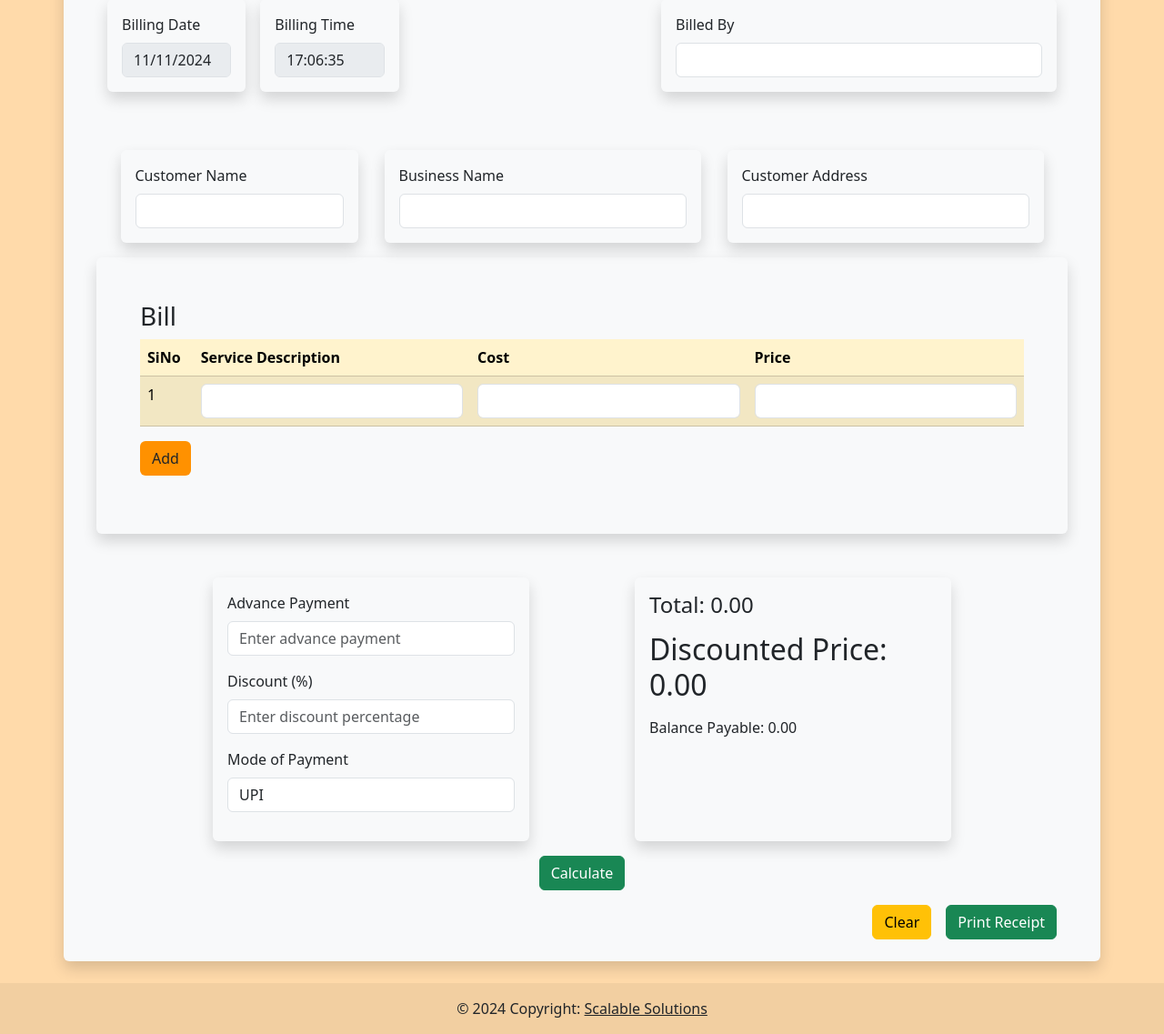
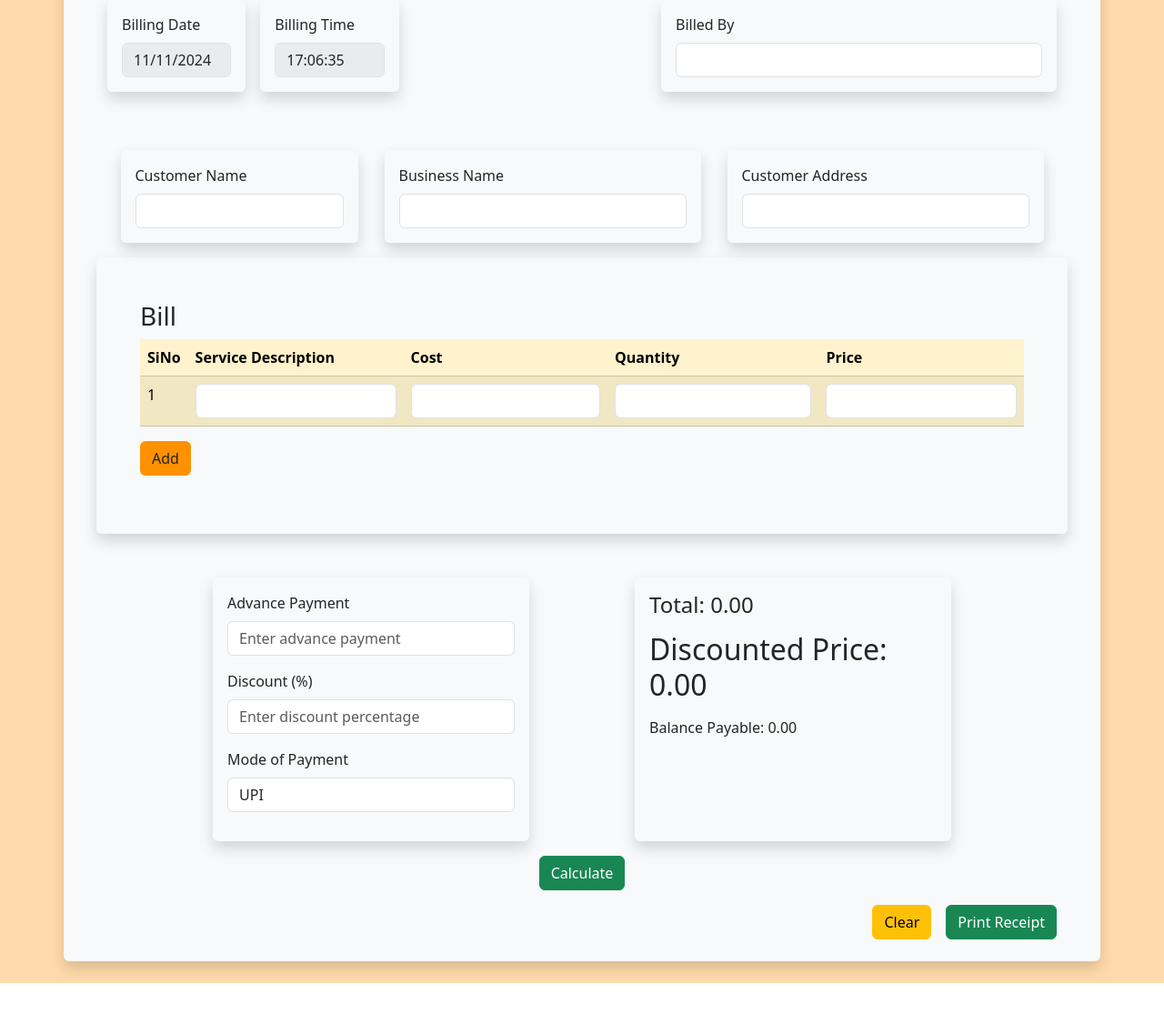
Before and after one commit to 4TechSadiq/Scalable-Billing, a Flask app: page / in a window 1280 px wide. Shown: the part 203-1340 px from the top of the page at 91% size. After the commit the page ends 1284 px from the top, so only its background shows below. Run offline with Flask 3, Linux system fonts and the light colour scheme.

Commit message:
Add additional fields to billing form for enhanced data collection

```diff
--- a/app.py
+++ b/app.py
@@ -6,11 +6,42 @@ app = Flask(__name__, template_folder='templates')
 @app.route('/', methods=['GET', 'POST'])
 def index():
     if request.method == 'POST':
-        print(request.form)
         billed_date = request.form.get('billed_date')
         billed_time = request.form.get('billed_time')
         biller_name = request.form.get('billed_by')
         invoice_no = request.form.get('invoice_no')
+        customer_name = request.form.get('customer_name')
+        customer_address = request.form.get('customer_address')
+        business_name = request.form.get('business_name')
+        mode_of_payment = request.form.get('mode_of_payment')
+        service_desc = request.form.getlist('service')
+        service_price = request.form.getlist('price')
+        service_quantity = request.form.getlist('quantity')
+        advance_pay = request.form.get('advance')
+        discount = request.form.get('discount')
+        total_price = request.form.get('total_price')
+        discounted_price = request.form.get('discounted_price')
+        balance_payable = request.form.get('balance_payable')
+
+        context ={
+            'billing_date': billed_date,
+            'billing_time': billed_time,
+            'invoice_no': invoice_no,
+            'biller_name': biller_name,
+            'business_name': business_name,
+            'customer_name': customer_name,
+            'customer_address': customer_address,
+            'mode_of_payment': mode_of_payment,
+            'service_desc': service_desc,
+            'service_price': service_price,
+            'service_quantity': service_quantity,
+            'discount': discount,
+            'total_price': total_price,
+            'advance_pay': advance_pay,
+            'balance_payable': balance_payable,
+            'discounted_price': discounted_price,
+        }
+        print(context)
 
     return render_template('index.html')
 if __name__ == '__main__':
--- a/templates/index.html
+++ b/templates/index.html
@@ -25,8 +25,8 @@
     </nav>
     <div class="container p-4 rounded bg-light mt-4 mb-4 shadow">
         <div class="container mt-5">
-            <!-- <h1 class="ms-5 mb-4">Scalable Billing System</h1> -->
             <form method='post' action="{{ url_for('index') }}" id="billingForm">
+                <!-- Billing Information Section -->
                 <div class="container d-flex mb-5 justify-content-around flex-wrap">
                     <div class="col-7 d-flex">
                         <div class="col-lg-3 col-sm-4 mb-3 p-3 shadow rounded">
@@ -43,28 +43,33 @@
                         <input type="text" class="form-control" name="billed_by" id="">
                     </div>
                 </div>
+
+                <!-- Customer and Business Information Section -->
                 <div class="container d-flex justify-content-around flex-wrap">
                     <div class="col-lg-3 col-sm-4 mb-3 p-3 shadow rounded">
                         <label for="" class="form-label">Customer Name</label>
-                        <input type="text" class="form-control" name="billed_date" id="billingDate">
+                        <input type="text" class="form-control" name="customer_name" id="">
                     </div>
                     <div class="col-lg-4 col-sm-4 mb-3 p-3 rounded shadow">
                         <label for="" class="form-label">Business Name</label>
-                        <input type="text" class="form-control" name="billed_by" id="">
+                        <input type="text" class="form-control" name="business_name" id="">
                     </div>
                     <div class="col-lg-4 col-sm-4 mb-3 p-3 rounded shadow">
                         <label for="" class="form-label">Customer Address</label>
-                        <input type="text" class="form-control" name="billed_time" id="billingTime">
+                        <input type="text" class="form-control" name="customer_address" id="">
                     </div>
                 </div>
-                <div class="container p-5 shadow rounded mb-4 sm-p-0" style="overflow: auto;">
+
+                <!-- Bill Table -->
+                <div class="container p-5 shadow rounded mb-4" style="overflow: auto;">
                     <h3>Bill</h3>
-                    <table class="table table-warning table-striped" id="servicesTable" >
+                    <table class="table table-warning table-striped" id="servicesTable">
                         <thead>
                             <tr>
                                 <th>SiNo</th>
                                 <th>Service Description</th>
                                 <th>Cost</th>
+                                <th>Quantity</th>
                                 <th>Price</th>
                             </tr>
                         </thead>
@@ -72,13 +77,16 @@
                             <tr>
                                 <td>1</td>
                                 <td><input name="service" class="form-control" type="text"></td>
-                                <td><input name="cost" class="form-control" type="text"></td>
-                                <td><input name="price" class="form-control price" type="text"></td>
+                                <td><input name="cost" class="form-control cost" type="number" oninput="calculateRowPrice(this)"></td>
+                                <td><input name="quantity" class="form-control quantity" type="number" oninput="calculateRowPrice(this)"></td>
+                                <td><input name="price" class="form-control price" type="text" readonly></td>
                             </tr>
                         </tbody>
                     </table>
                     <button type="button" class="btn nav-bg mb-3 d-flex justify-content-end" onclick="addRow()">Add</button>
                 </div>
+
+                <!-- Payment Details Section -->
                 <div class="container d-flex justify-content-evenly mb-3 flex-wrap">
                     <div class="col-lg-4 col-sm-12 mt-4 p-3 rounded shadow">
                         <div class="col-12 mb-3">
@@ -91,25 +99,30 @@
                         </div>
                         <div class="col-12 mb-3">
                             <label for="" class="form-label">Mode of Payment</label>
-                            <select class="form-control" id="">
-                                <option value="">UPI</option>
-                                <option value="">Cash</option>
-                                <option value="">Card</option>
+                            <select class="form-control" name="payment_mode">
+                                <option value="UPI">UPI</option>
+                                <option value="Cash">Cash</option>
+                                <option value="Card">Card</option>
                             </select>
                         </div>
                     </div>
                     <div class="col-lg-4 col-sm-12 mt-4 p-3 rounded shadow">
                         <div class="col-12 mb-3">
                             <h4>Total: <span id="totalPrice">0.00</span></h4>
+                            <input type="text" hidden name="total_price" id="totalPriceInput">
                         </div>
                         <div class="col-12 mb-3">
                             <h2>Discounted Price: <span id="discountedPrice">0.00</span></h2>
+                            <input type="text" hidden name="discounted_price" id="discountedPriceInput">
                         </div>
                         <div class="col-12 mb-3">
                             <label for="" class="form-label">Balance Payable: <span id="balancePayable">0.00</span></label>
+                            <input type="text" hidden name="balance_payable" id="balancePayableInput">
                         </div>
                     </div>
                 </div>
+
+                <!-- Buttons -->
                 <div class="d-flex justify-content-center mt-3 mb-3">
                     <button type="button" class="btn btn-success" onclick="calculateTotals()">Calculate</button>
                 </div>
@@ -124,65 +137,71 @@
     <script>
         function populateDateTime() {
             const now = new Date();
-            const date = now.toLocaleDateString('en-GB');
-            document.getElementById('billingDate').value = date;
+            document.getElementById('billingDate').value = now.toLocaleDateString('en-GB');
             updateTime();
         }
 
         function updateTime() {
             setInterval(() => {
-                const now = new Date();
-                const time = now.toLocaleTimeString('en-GB');
-                document.getElementById('billingTime').value = time;
+                document.getElementById('billingTime').value = new Date().toLocaleTimeString('en-GB');
             }, 1000);
         }
 
         function addRow() {
             const table = document.getElementById('servicesTable').getElementsByTagName('tbody')[0];
             const rowCount = table.rows.length + 1;
-
             const newRow = table.insertRow();
             newRow.innerHTML = `
                 <td>${rowCount}</td>
                 <td><input name="service" class="form-control" type="text"></td>
-                <td><input name="cost" class="form-control" type="text"></td>
-                <td><input name="price" class="form-control price" type="text"></td>
+                <td><input name="cost" class="form-control cost" type="number" oninput="calculateRowPrice(this)"></td>
+                <td><input name="quantity" class="form-control quantity" type="number" oninput="calculateRowPrice(this)"></td>
+                <td><input name="price" class="form-control price" type="text" readonly></td>
             `;
         }
 
+        function calculateRowPrice(input) {
+            const row = input.closest('tr');
+            const cost = parseFloat(row.querySelector('.cost').value) || 0;
+            const quantity = parseFloat(row.querySelector('.quantity').value) || 0;
+            const priceField = row.querySelector('.price');
+            const price = cost * quantity;
+            priceField.value = price.toFixed(2);
+            calculateTotals();
+        }
+
         function calculateTotals() {
-            let totalPrice = 0;
-            const prices = document.querySelectorAll('.price');
-
-            prices.forEach(priceField => {
-                const priceValue = parseFloat(priceField.value) || 0;
-                totalPrice += priceValue;
+            let total = 0;
+            document.querySelectorAll('.price').forEach(input => {
+                total += parseFloat(input.value) || 0;
             });
-
             const discountPercentage = parseFloat(document.getElementById('discount').value) || 0;
             const advancePayment = parseFloat(document.getElementById('advancePayment').value) || 0;
 
-            const discountedPrice = totalPrice * (1 - discountPercentage / 100);
-            const balancePayable = discountedPrice - advancePayment;
+            const discountAmount = total * (discountPercentage / 100);
+            const discountedTotal = total - discountAmount;
+            const balancePayable = discountedTotal - advancePayment;
 
-            document.getElementById('totalPrice').textContent = totalPrice.toFixed(2);
-            document.getElementById('discountedPrice').textContent = discountedPrice.toFixed(2);
-            document.getElementById('balancePayable').textContent = balancePayable.toFixed(2);
+            document.getElementById('totalPrice').innerText = total.toFixed(2);
+            document.getElementById('totalPriceInput').value = total.toFixed(2);
+            document.getElementById('discountedPrice').innerText = discountedTotal.toFixed(2);
+            document.getElementById('discountedPriceInput').value = discountedTotal.toFixed(2);
+            document.getElementById('balancePayable').innerText = balancePayable.toFixed(2);
+            document.getElementById('balancePayableInput').value = balancePayable.toFixed(2);
         }
 
         function submitForm() {
-            document.getElementById("billingForm").submit();
+            const form = document.getElementById('billingForm');
+            form.submit();
         }
 
         function clearForm() {
-            document.getElementById("billingForm").reset();
+            document.getElementById('billingForm').reset();
+            document.getElementById('totalPrice').innerText = "0.00";
+            document.getElementById('discountedPrice').innerText = "0.00";
+            document.getElementById('balancePayable').innerText = "0.00";
+            calculateTotals();
         }
     </script>
-    <footer class="bg-color text-center text-lg-start">
-        <div class="text-center p-3" style="background-color: rgba(0, 0, 0, 0.05);">
-          © 2024 Copyright:
-          <a class="text-body" href="https://mdbootstrap.com/">Scalable Solutions</a>
-        </div>
-      </footer>
 </body>
 </html>
```
